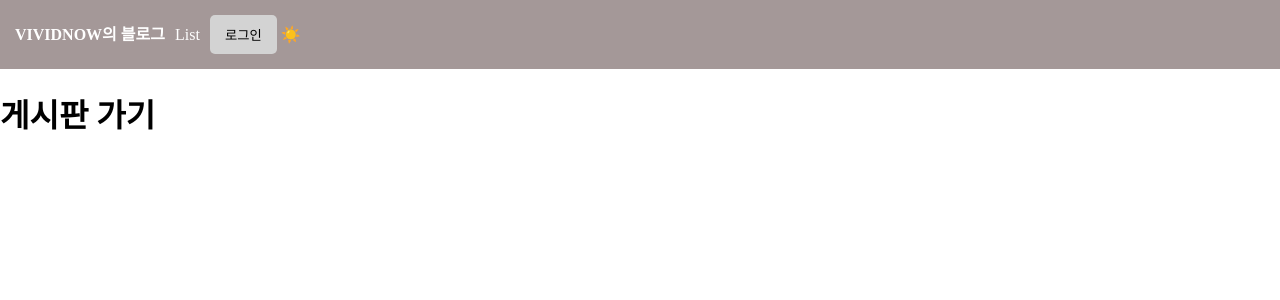
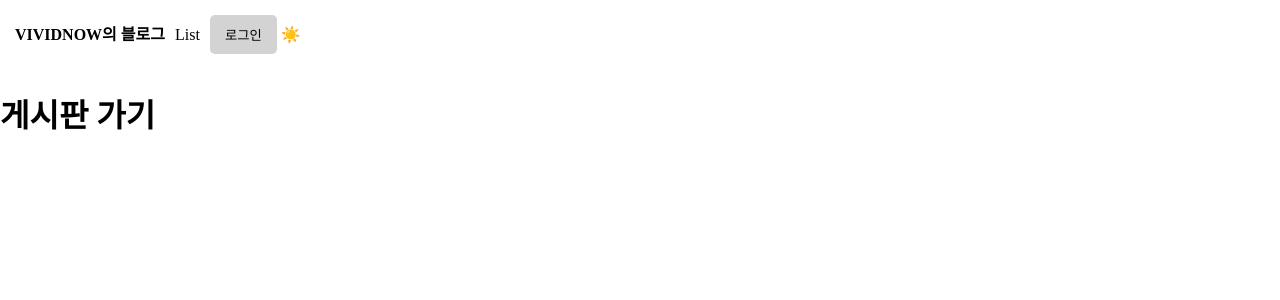
Before and after one commit to belucent0/my-Blog-with-Next.js, a Next.js app: page / in a window 1280 px wide. Shown: the top 300 px of the page. Built offline with nearby package versions, Linux system fonts and the light colour scheme; no server answers; the database is empty.

Commit message:
수정, 다크모드에 따른 네비바 로고 색상 변경

```diff
--- a/app/globals.css
+++ b/app/globals.css
@@ -6,6 +6,7 @@ body {
     background: rgb(249, 250, 255);
     padding: 10px;
   }
+
   .list-item {
     background: white;
     border-radius: 10px;
@@ -26,6 +27,7 @@ body {
   .p-20 {
     padding: 20px;
   }
+
   input {
     box-sizing: border-box;
     padding: 10px;
@@ -45,14 +47,14 @@ body {
   }
 
   .navbar {
-    background: rgb(164, 152, 152);
+    background: rgb(255, 255, 255);
     padding: 15px;
   }
 
   .navbar a {
     margin-right: 10px;
     text-decoration: none;
-    color: rgb(255, 255, 255);
+    color: black;  /* 라이트 모드일 때의 색상 */
   }
 
   .logo {
@@ -64,6 +66,7 @@ body {
     transition: all 1s;
   }
 
+  /* 다크모드 */
   .dark-mode .navbar {
     background: #222;
   }
--- a/app/layout.js
+++ b/app/layout.js
@@ -18,15 +18,13 @@ export default async function RootLayout({ children}) {
 
   return (
     <html>
-      <body className={
-        res != undefined && res.value == 'dark'
+      <body className={res != undefined && res.value == 'dark'
         ? 'dark-mode'
         : ''
         }>
           <div className="navbar">
             <Link href="/" className="logo">VIVIDNOW의 블로그</Link>
             <Link href="/list">List</Link>
-
             {
             session
             ? <span>{session.user.name} <LogoutBtn/> </span>
```
Lines whose indentation alone changed are shown as unchanged.
